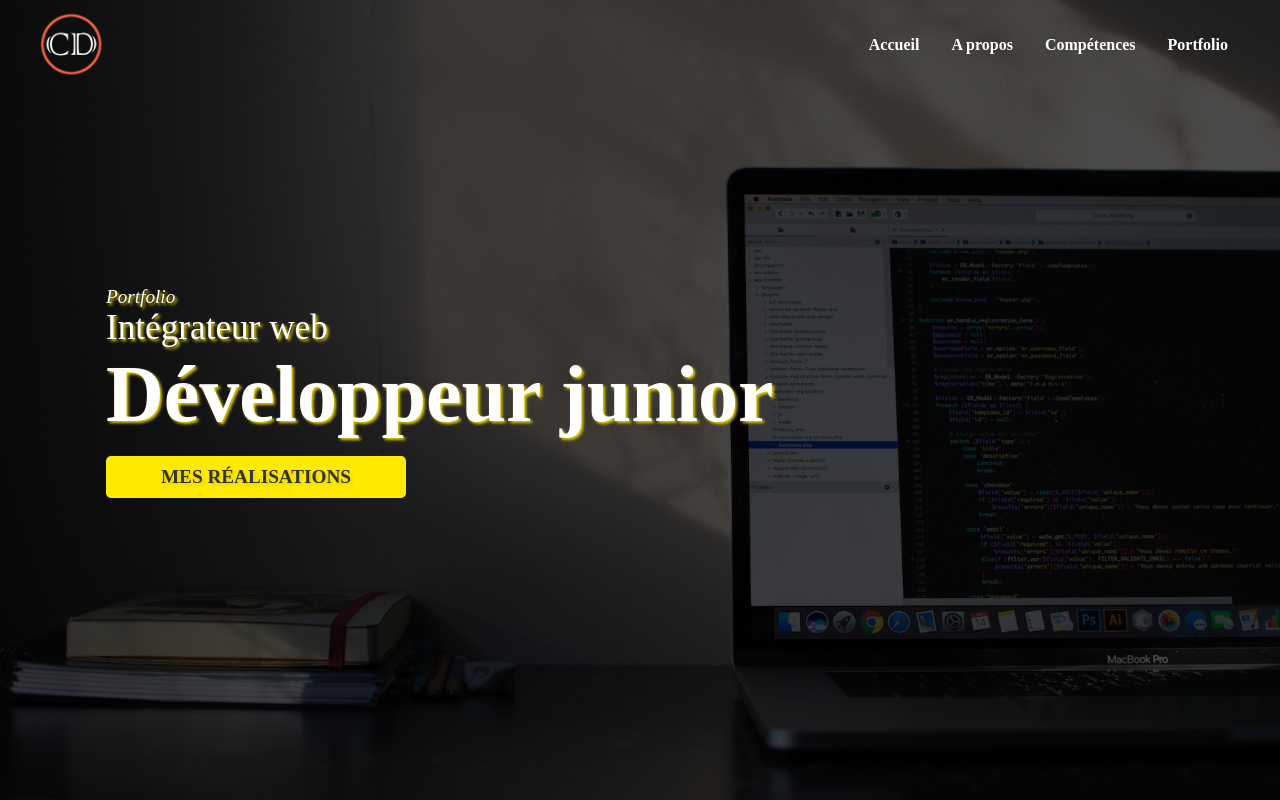
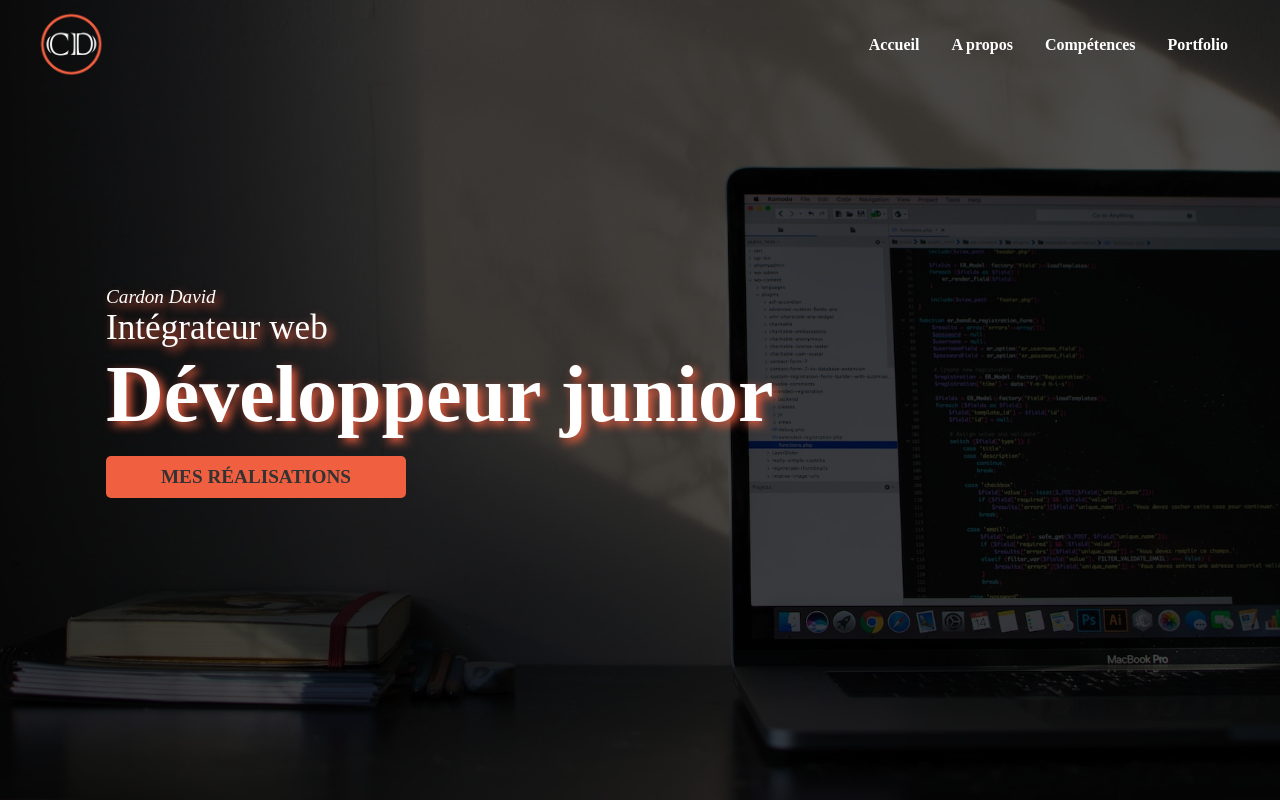
Before and after one commit to davidotch/portfolio, a React (Create React App) app: page / in a window 1280 px wide. Shown: the top 800 px of the page. Built offline with nearby package versions, Linux system fonts and the light colour scheme; a web font is replaced by a local one.

Commit message:
fix color

```diff
--- a/src/components/home/home.js
+++ b/src/components/home/home.js
@@ -5,10 +5,10 @@ import '../../style/home.css';
 const home = () => {
     return (
         <main className='home' id="home">
-            <div className='container shadow'>
-                <p>Portfolio</p>
-                <p>Intégrateur web</p>
-                <p>Développeur junior</p>
+            <div className='container'>
+                <p className="shadow">Cardon David</p>
+                <p className="shadow">Intégrateur web</p>
+                <p className="shadow">Développeur junior</p>
                 <Link className='button' to="project" spy={true} smooth={true} offset={-50} duration={500}>Mes réalisations</Link>
             </div>
         </main>
--- a/src/style/home.css
+++ b/src/style/home.css
@@ -52,7 +52,7 @@
     font-size: 1.2rem;
     font-weight: 600;
     text-transform: uppercase;
-    background-color: #ffea00;
+    background-color: #f05f40;
     border-radius: 5px;
     color: #333;
     transition: 0.4s ease-out;
@@ -61,11 +61,11 @@
 }
 
 .button:hover {
-    background-color: #e3d002;
+    background-color: #d05e40;
 }
 
 .shadow {
-    text-shadow: 2px 2px 3px #e3d002;
+    text-shadow: 4px 4px 10px #f05f40;
 }
 
 @media screen and (max-width:940px) {
```
